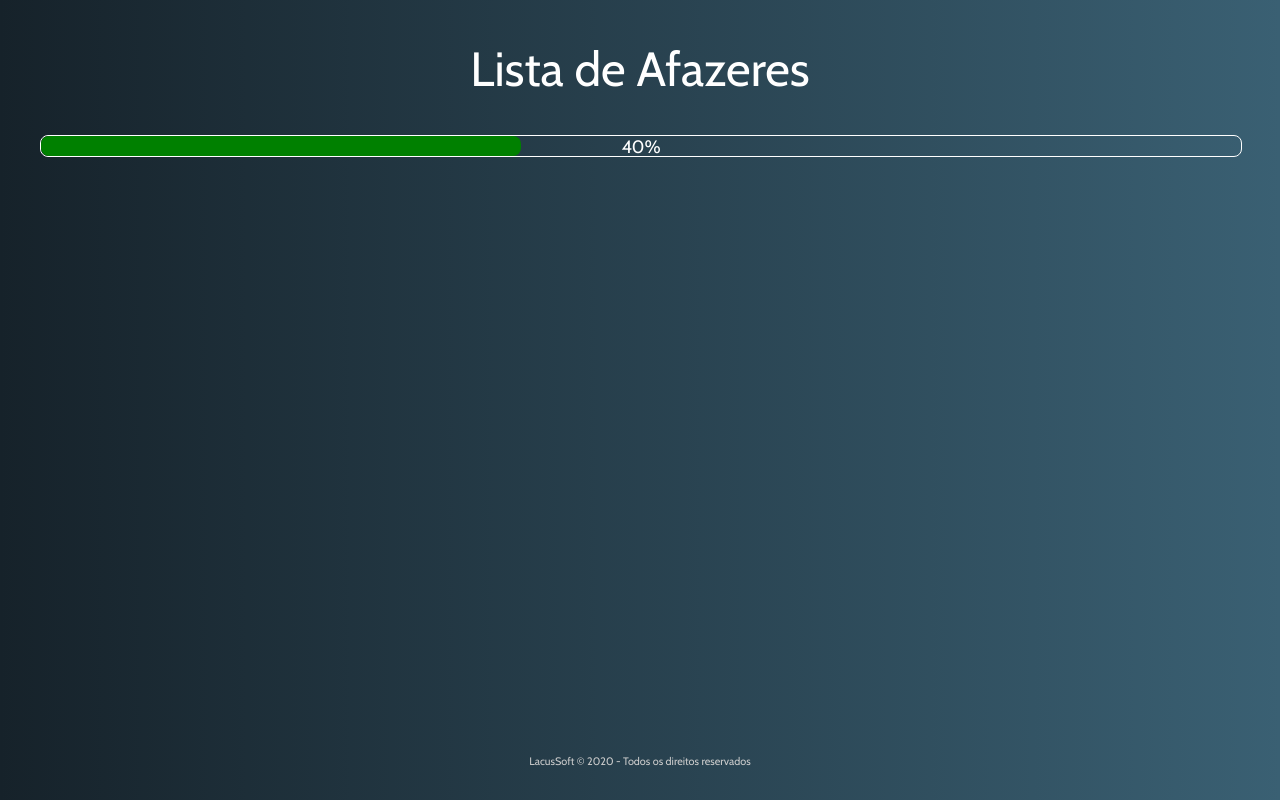
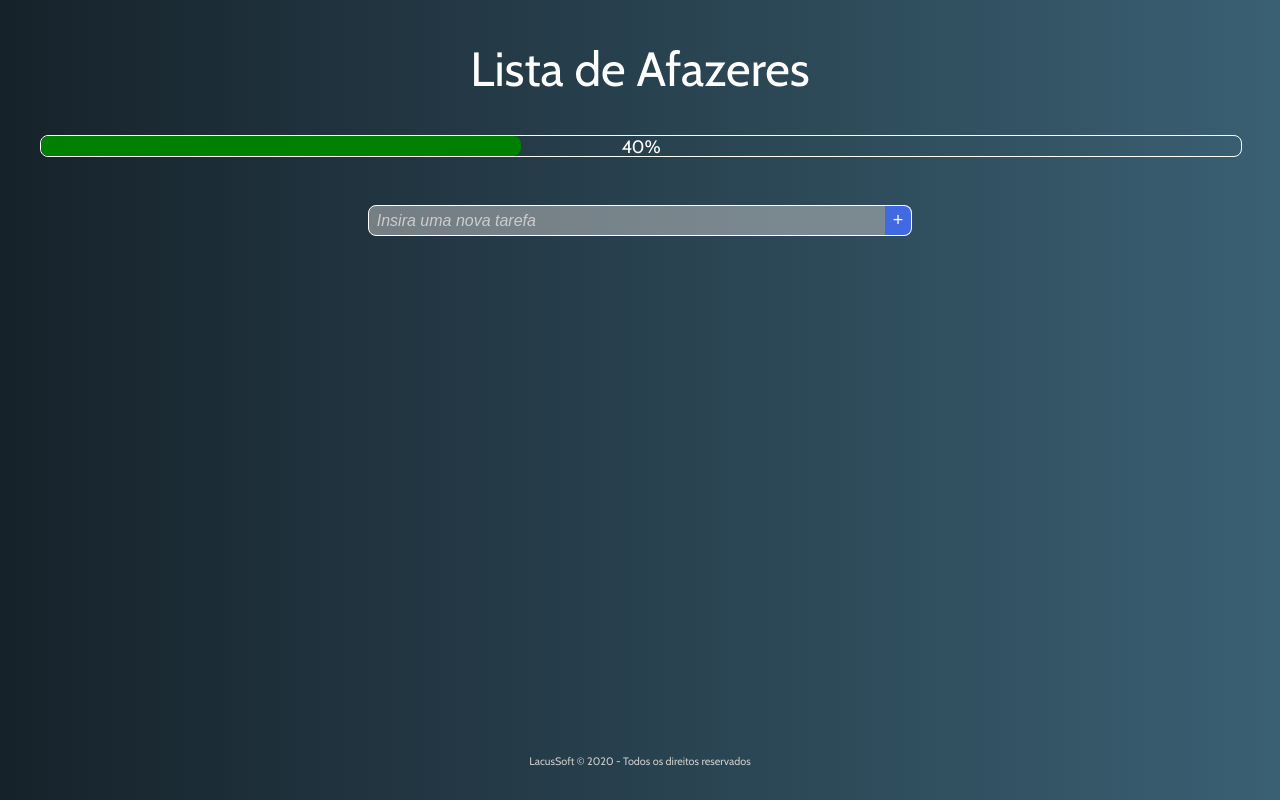
Before and after one commit to juliolmuller/studying-vuejs, a Vue app: page / in a window 1280 px wide. Built offline with nearby package versions, Linux system fonts and the light colour scheme.

Commit message:
Created input to add new tasks

```diff
--- a/src/App.vue
+++ b/src/App.vue
@@ -4,7 +4,8 @@
       <h1>Lista de Afazeres</h1>
     </header>
     <main>
-      <progression-bar :progression="completion"></progression-bar>
+      <progression-bar :progression="completion" />
+      <new-todo-input @create="addTodo" />
 
       <!-- TODO: other components -->
       <div style="flex: 1 0 auto;"></div>
@@ -18,21 +19,46 @@
 
 <script>
 import ProgressionBar from './components/ProgressionBar.vue'
+import NewTodoInput from './components/NewTodoInput.vue'
+
+function* idCreator(nextId) {
+  let index = nextId
+  while (index) {
+    yield index++
+  }
+}
 
 export default {
 
   components: {
     ProgressionBar,
+    NewTodoInput,
   },
 
   data() {
-    return {}
+    return {
+      todos: [],
+      generator: idCreator(1),
+    }
   },
 
   computed: {
     completion() {
       // TODO: (number of completed tasks) / (number of tasks)
       return 40
+    },
+  },
+
+  methods: {
+    getNextId() {
+      return this.generator.next().value
+    },
+    addTodo(todo) {
+      this.todos.push({
+        id: this.getNextId(),
+        task: todo,
+        completed: false,
+      })
     },
   },
 }
--- /dev/null
+++ b/src/components/NewTodoInput.vue
@@ -0,0 +1,69 @@
+<template>
+  <form class="input-form" @submit.prevent="createTodo">
+    <label for="newTodo" class="input-label">Insira uma nova tarefa</label>
+    <div class="input-group">
+      <input id="newTodo" type="text" class="input-control" v-model="todo" placeholder="Insira uma nova tarefa" />
+      <button type="submit" class="input-submit" aria-label="salvar">&plus;</button>
+    </div>
+  </form>
+</template>
+
+<script>
+export default {
+
+  data() {
+    return {
+      todo: '',
+    }
+  },
+
+  methods: {
+    createTodo() {
+      this.$emit('create', this.todo)
+      this.todo = ''
+    },
+  },
+}
+</script>
+
+<style scoped>
+.input-form {
+  margin: 1rem 0 2rem;
+  display: flex;
+  justify-content: center;
+}
+.input-label {
+  display: none;
+}
+.input-group {
+  position: relative;
+  display: inline-block;
+}
+.input-control, .input-submit {
+  padding: 4px 8px;
+  outline: none;
+  border: 1px white solid;
+  color: white;
+  font-size: large;
+}
+.input-control {
+  width: 500px;
+  background-color: rgb(200, 200, 200, 0.5);
+  border-radius: 8px 0 0 8px;
+}
+.input-control:focus, .input-control:active {
+  border: 1px lightgreen solid;
+}
+.input-control::placeholder {
+  color: #ccc;
+  font-size: medium;
+  font-style: italic;
+  font-weight: lighter;
+}
+.input-submit {
+  margin-left: -1px;
+  border-left: none;
+  background-color: royalblue;
+  border-radius: 0 8px 8px 0;
+}
+</style>
```
